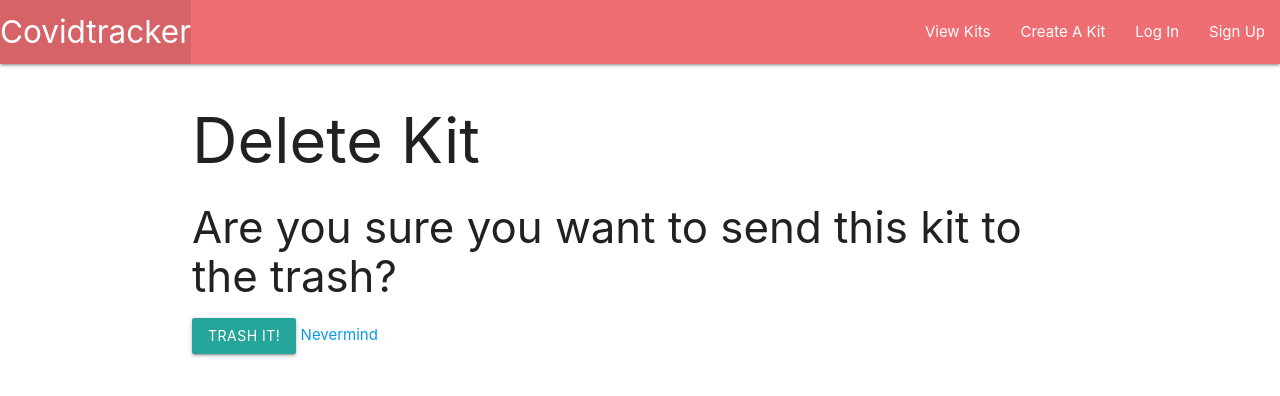
After one commit to alantam626/covidtracker, a Django app: template main_app/templates/main_app/kit_confirm_delete.html in a window 1280 px wide. The commit adds this page. Shown: the top 396 px of the page. Run offline with Django 3.2, Linux system fonts and the light colour scheme; the template is opened without the code that fills it: most values are stand-ins (such as "Sample title", 1, 10 or a date in 2020).

Commit message:
updated kit_detail.html

```diff
--- a/main_app/models.py
+++ b/main_app/models.py
@@ -11,6 +11,11 @@ class Strategy(models.Model):
 class Kit(models.Model):
     date = models.DateField()
     strategy = models.ManyToManyField(Strategy)
+    def __str__(self):
+        return self.name
+
+    def get_absolute_url(self):
+        return reverse('toys_detail', kwargs={'pk': self.id})
 
 class State(models.Model):
     confirmed = models.IntegerField()
--- /dev/null
+++ b/main_app/templates/main_app/kit_confirm_delete.html
@@ -0,0 +1,14 @@
+{% extends 'base.html' %}
+
+{% block content %}
+
+<h1>Delete Kit</h1>
+
+<h3>Are you sure you want to send this kit to the trash?</h3>
+
+<form action="" method="POST">
+    {% csrf_token %}
+    <input type="submit" value="Trash It!" class="btn">
+    <a href="{% url 'toys_detail' object.id %}">Nevermind</a>
+  </form>
+{% endblock %}
--- a/main_app/templates/main_app/kit_detail.html
+++ b/main_app/templates/main_app/kit_detail.html
@@ -7,6 +7,7 @@
       <div class="card">
         <div class="card-content">
           <span class="card-title">{{ kit.name }}</span>
+          <p>Date Created: {{kit.date}}</p>
         </div>
         <div class="card-action">
           <a href="{% url 'kit_update' kit.id %}">Edit</a>
--- a/main_app/views.py
+++ b/main_app/views.py
@@ -62,6 +62,7 @@ class StrategyDelete(DeleteView):
 def kits_detail(request, kit_id):
     if request.user.kit_set.filter(id=kit_id).exists():
         kits = Kit.objects.get(id=kit_id)
+        return render(request, 'kits/detail.html')
 
 @login_required
 def create_kit(request, user_id):
--- a/package.json
+++ b/package.json
@@ -1,5 +1,6 @@
 {
   "dependencies": {
-    "antd": "^4.18.4"
+    "antd": "^4.18.4",
+    "nes.css": "^2.3.0"
   }
 }
```
Also changed, not shown: db.sqlite3, package-lock.json.
